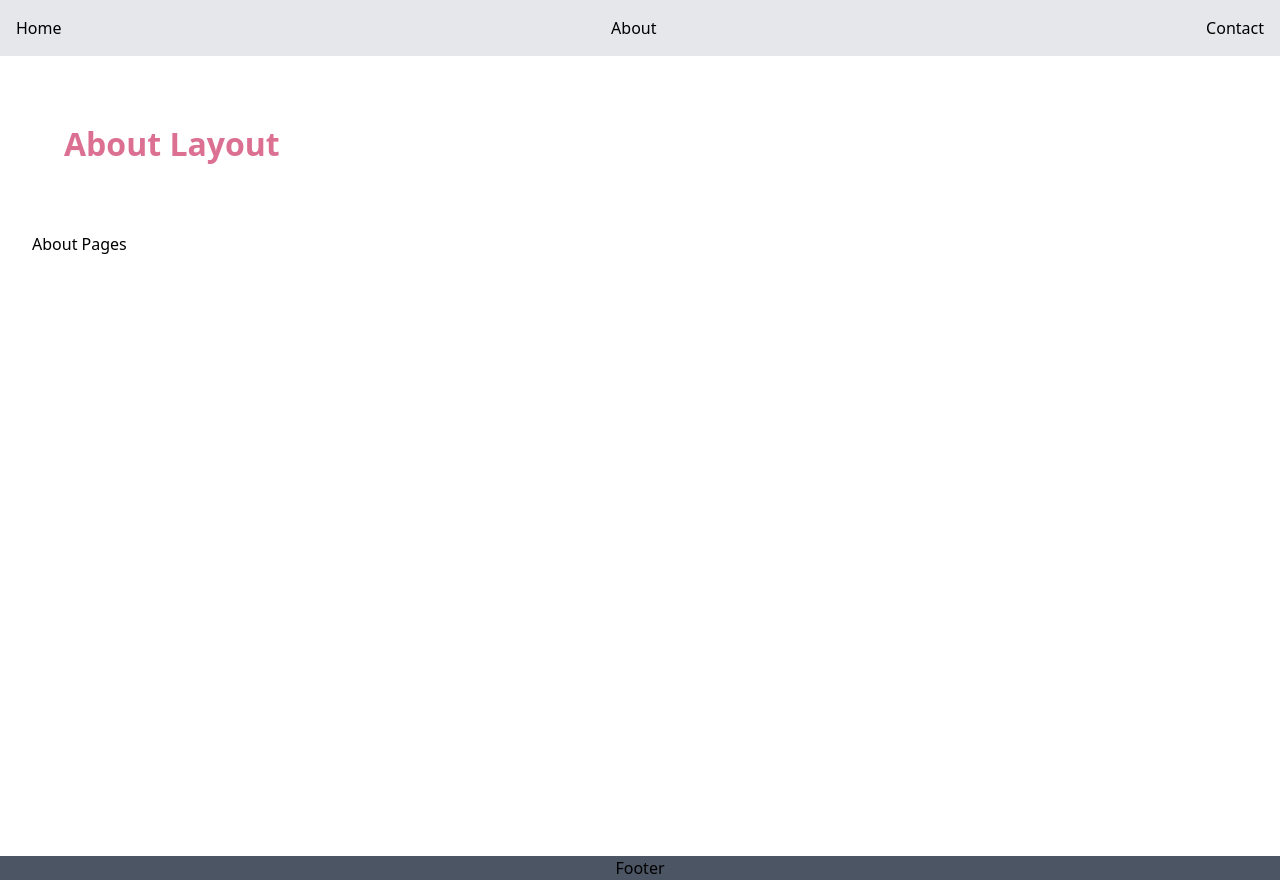
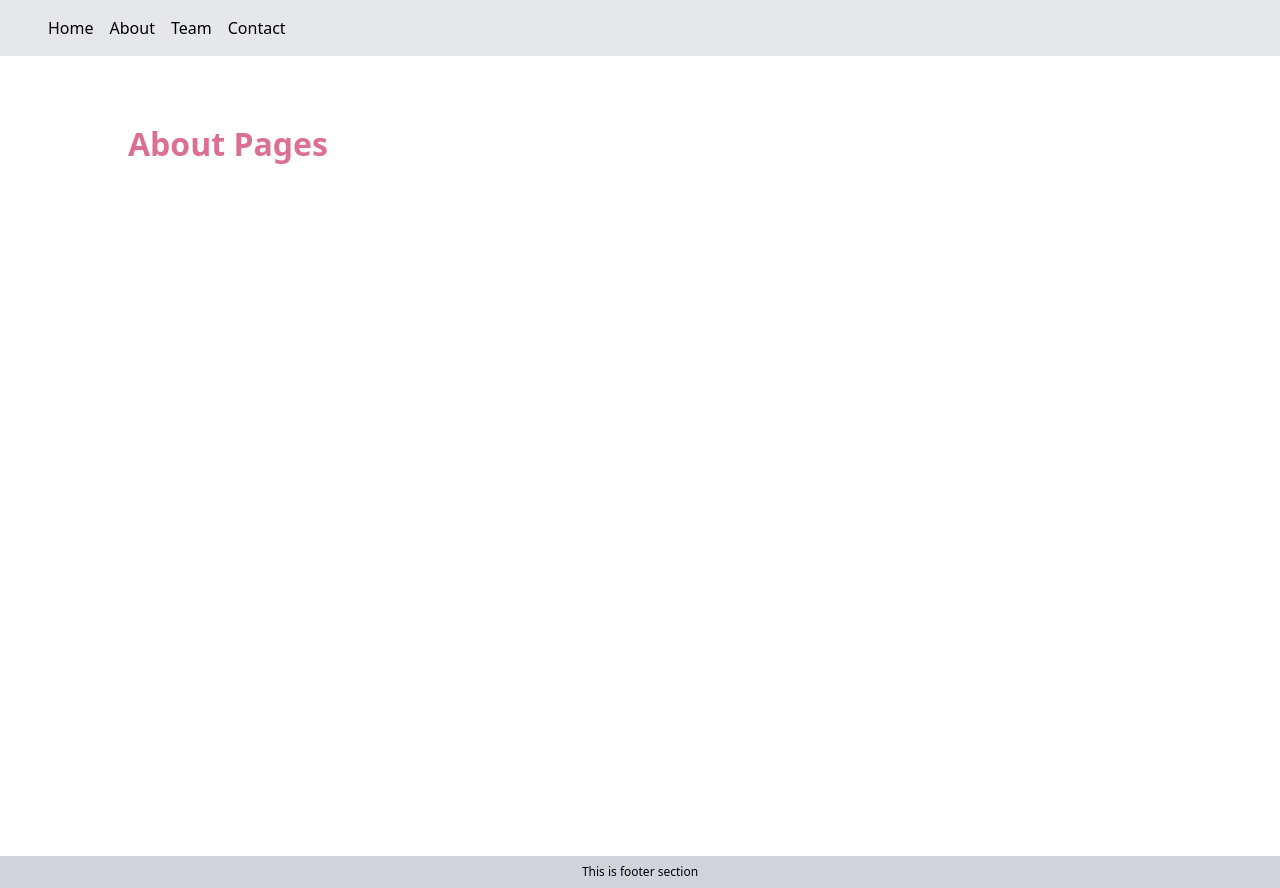
Before and after one commit to farukwebcode21/next-started, a Next.js app: page /about in a window 1280 px wide. Built offline with nearby package versions, Linux system fonts and the light colour scheme.

Commit message:
footer and header section is different folder

```diff
--- a/app/about/layout.jsx
+++ b/app/about/layout.jsx
@@ -3,7 +3,6 @@ import React from 'react'
 const AboutLayout = ({ children }) => {
   return (
     <section>
-      <h1>About Layout</h1>
       <div className='container'>{children}</div>
     </section>
   )
--- a/app/about/page.jsx
+++ b/app/about/page.jsx
@@ -2,8 +2,8 @@ import React from 'react'
 
 const Page = () => {
   return (
-    <div>
-      <h2>About Pages</h2>
+    <div className='container'>
+      <h1>About Pages</h1>
     </div>
   )
 }
--- /dev/null
+++ b/app/components/layout/footer.jsx
@@ -0,0 +1,11 @@
+import React from 'react'
+
+const Footer = () => {
+  return (
+    <footer className='bg-gray-300 p-2 text-center text-xs'>
+      <p>This is footer section</p>
+    </footer>
+  )
+}
+
+export default Footer
--- /dev/null
+++ b/app/components/layout/header.jsx
@@ -0,0 +1,27 @@
+import Link from 'next/link'
+import React from 'react'
+
+const Header = () => {
+  return (
+    <header className='bg-gray-200 p-4'>
+      <nav className='container'>
+        <ul className='flex gap-4'>
+          <li>
+            <Link href={'/'}>Home</Link>
+          </li>
+          <li>
+            <Link href={'/about'}>About</Link>
+          </li>
+          <li>
+            <Link href={'/about/team'}>Team</Link>
+          </li>
+          <li>
+            <Link href={'/contact'}>Contact</Link>
+          </li>
+        </ul>
+      </nav>
+    </header>
+  )
+}
+
+export default Header
--- a/app/layout.js
+++ b/app/layout.js
@@ -1,6 +1,7 @@
 import localFont from 'next/font/local'
 import './globals.css'
-import Link from 'next/link'
+import Header from '@/components/layout/header'
+import Footer from './components/layout/footer'
 
 const geistSans = localFont({
   src: './fonts/GeistVF.woff',
@@ -24,25 +25,9 @@ export default function RootLayout({ children }) {
       <body
         className={`${geistSans.variable} ${geistMono.variable} antialiased`}
       >
-        <header className='bg-gray-200 p-4'>
-          <nav>
-            <ul className='flex justify-between'>
-              <li>
-                <Link href={'/'}>Home</Link>
-              </li>
-              <li>
-                <Link href={'/about'}>About</Link>
-              </li>
-              <li>
-                <Link href={'/contact'}>Contact</Link>
-              </li>
-            </ul>
-          </nav>
-        </header>
+        <Header />
         <main className='h-screen'>{children}</main>
-        <footer className='bg-gray-600 text-center'>
-          <p>Footer</p>
-        </footer>
+        <Footer />
       </body>
     </html>
   )
--- a/jsconfig.json
+++ b/jsconfig.json
@@ -1,7 +1,8 @@
 {
   "compilerOptions": {
     "paths": {
-      "@/*": ["./*"]
+      "@/*": ["./*"],
+      "@/components/*": ["./app/components/*"]
     }
   }
 }
```
